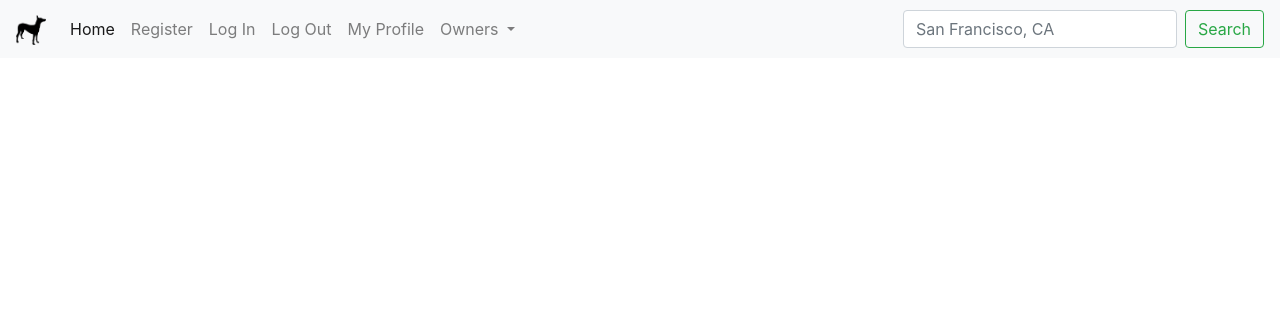
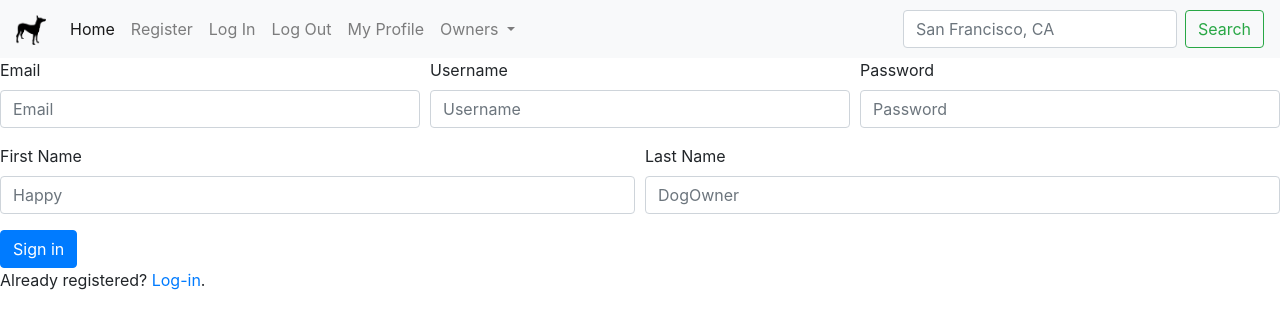
Before and after one commit to rbarner14/pet_app, a Flask app: template templates/register.html in a window 1280 px wide. Shown: the top 329 px of the page. Run offline with Flask 2, Linux system fonts and the light colour scheme; the template is opened without the code that fills it, so the values that code supplies are empty; parts of the project's set-up code (start-up, migrations or seed data) failed here and were passed over; some libraries are stand-ins or nearby versions.

Commit message:
Adding working log-in, log-out & registration form

```diff
--- a/model.py
+++ b/model.py
@@ -43,7 +43,7 @@ class Rating(db.Model):
     __tablename__ = "ratings"
 
     rating_id = db.Column(db.Integer, autoincrement=True, primary_key=True)
-    venue_id = db.Column(db.Integer, db.ForeignKey('users.venue_id'))
+    venue_id = db.Column(db.Integer, db.ForeignKey('venues.venue_id'))
     user_id = db.Column(db.Integer, db.ForeignKey('users.user_id'))
     score = db.Column(db.Integer)
 
--- a/server.py
+++ b/server.py
@@ -28,6 +28,7 @@ app = Flask(__name__)
 # For debugging.
 app.jinja_env.undefined = StrictUndefined
 app.jinja_env.auto_reload = True
+app.config['DEBUG_TB_INTERCEPT_REDIRECTS'] = False
 app.secret_key = "ABC"
 
 # For raising errors to prevent app failing silently.
@@ -47,18 +48,47 @@ def registration_form():
     return render_template("register.html")
 
 
+@app.route("/register", methods=["POST"])
+def process_register():
+    """Process registration."""
+
+    email = request.form["email"]
+    username = request.form["username"]
+    password = request.form["password"]
+    first_name = request.form["first_name"]
+    last_name = request.form["last_name"]
+
+    user = User.query.filter_by(email=email).first()
+
+    if user:
+        flash("A user with that email is already registered.")
+
+        return redirect("/register")
+    else:
+        new_user = User(first_name=first_name, last_name=last_name,
+                        username=username, email=email, password=password)
+
+        db.session.add(new_user)
+        db.session.commit()
+
+        flash("User successfully registered!")
+
+        return redirect("/login")
+
+
 @app.route("/login", methods=["GET"])
 def login():
     """Show login form."""
 
     return render_template("login.html")
 
-@app.route("/login", methods=["POST"])
+
+@app.route("/login", methods=["POST"]) # Why post if only referencing DB?
 def process_login():
     """Process login ."""
 
     username = request.form["username"]
-    password = request.password["password"]
+    password = request.form["password"]
 
     user = User.query.filter_by(username=username).first()
 
@@ -72,29 +102,30 @@ def process_login():
 
     session["user_id"] = user.user_id
 
-    flash(f"Welcome back, {user.name}")
+    flash(f"Welcome back, {user.first_name}")
 
-    return redirect(f"/profile/{user_id}")
+    return redirect(f"/users/{user.user_id}")
+
+@app.route("/logout")
+def logout():
+
+    if session.get("user_id"):
+        del session["user_id"]
+
+        flash("Logged out.")
+
+        return redirect("/")
+    else:
+        return
 
 
 @app.route("/users")
-def show_users(user):
+def show_users():
     """Show users on platform in HTML format."""
 
     users = User.query.all()
 
     return render_template("users.html", users=users);
-
-
-# @app.route("/users.json")
-# def show_users():
-#     """Show users on platform in JSON format."""
-
-#     users = {
-
-#     }
-
-#     return jsonify(users);
 
 
 @app.route("/users/<int:user_id>")
@@ -103,7 +134,7 @@ def show_profile(user_id):
 
     user = User.query.get(user_id)
 
-    return render_template("user.html", user=user)
+    return render_template("user_profile.html", user=user)
 
 
 ################################################################################
--- a/templates/base.html
+++ b/templates/base.html
@@ -31,10 +31,10 @@
           <a class="nav-link" href="/login">Log In</a>
         </li>
         <li class="nav-item">
-          <a class="nav-link" href="/login">Log Out</a>
+          <a class="nav-link" href="/logout">Log Out</a>
         </li>
         <li class="nav-item">
-          <a class="nav-link" href="/users/{{ user_id }}">My Profile</a>
+          <a class="nav-link" href="/users">My Profile</a>
         </li>
         <li class="nav-item dropdown">
           <a class="nav-link dropdown-toggle" href="#" id="navbarDropdown" role="button" data-toggle="dropdown" aria-haspopup="true" aria-expanded="false">
--- a/templates/register.html
+++ b/templates/register.html
@@ -2,4 +2,34 @@
 
 {% block title %}BringSpot - Register{% endblock%}
 
-{% block content %}{% endblock %}
+{% block content %}
+  <form id="registration-form" action="/register" method="POST">
+    <div class="form-row">
+      <div class="form-group col-md-4">
+        <label for="inputEmail4">Email</label>
+        <input type="email" class="form-control" id="inputEmail4" placeholder="Email" name="email" required>
+      </div>
+      <div class="form-group col-md-4">
+        <label for="inputEmail4">Username</label>
+        <input type="text" class="form-control" id="inputEmail4" placeholder="Username" name="username" required>
+      </div>
+      <div class="form-group col-md-4">
+        <label for="inputPassword4">Password</label>
+        <input type="password" class="form-control" id="inputPassword4" placeholder="Password" name="password" required>
+      </div>
+    </div>
+    <div class="form-row">
+      <div class="form-group col-md-6">
+        <label for="inputAddress">First Name</label>
+        <input type="text" class="form-control" id="inputAddress" placeholder="Happy" name="first_name" required>
+      </div>
+      <div class="form-group col-md-6">
+        <label for="inputAddress2">Last Name</label>
+        <input type="text" class="form-control" id="inputAddress2" placeholder="DogOwner" name="last_name" required>
+      </div>
+    </div>
+    <button type="submit" class="btn btn-primary">Sign in</button>
+  </form>
+
+  Already registered?  <a href="/login">Log-in</a>.
+{% endblock %}
--- /dev/null
+++ b/templates/user_profile.html
@@ -0,0 +1,5 @@
+{% extends 'base.html' %}
+
+{% block title %}BringSpot - {{ user.username }}'s Profile{% endblock %}
+
+{% block content %}My Saved Places My Friends{% endblock %}
```
Also changed, not shown: templates/login.html (+5 -2 lines), templates/users.html (+8 -2 lines).
